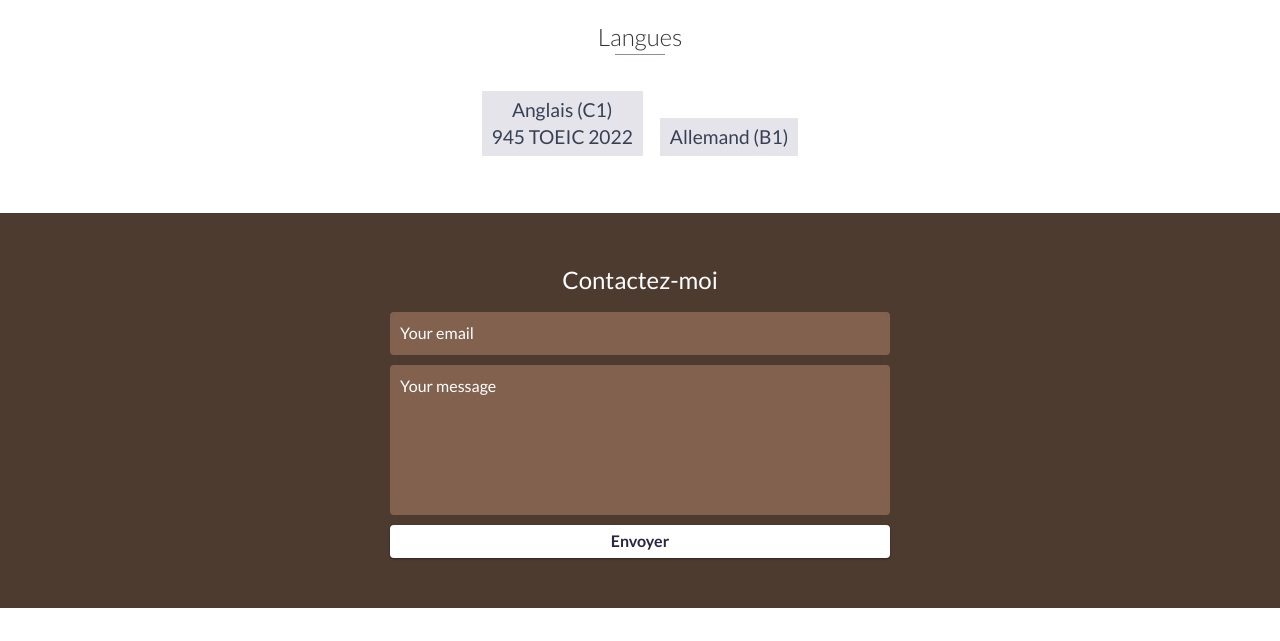
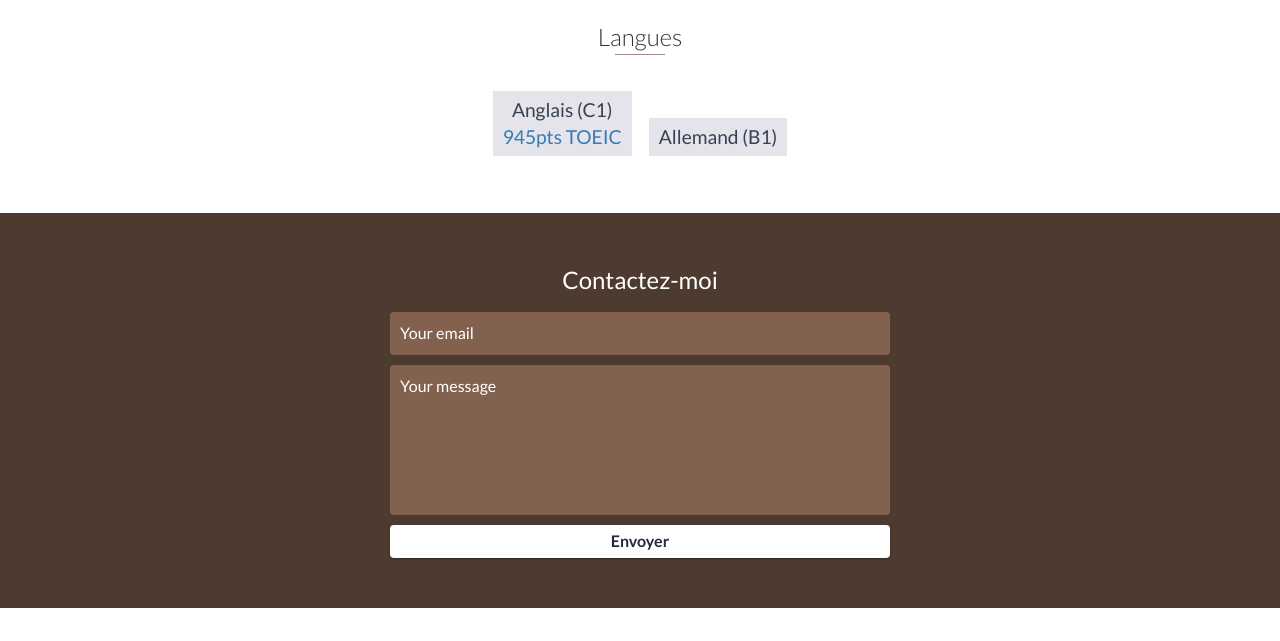
Before and after one commit to nicolas-lcn/nicolas-lcn.github.io, a website: page index.html in a window 1280 px wide. Shown: the part 5345-5986 px from the top of the page. Drawn offline with nearby package versions, Linux system fonts and the light colour scheme.

Commit message:
added toeic certificate

```diff
--- a/index.html
+++ b/index.html
@@ -327,7 +327,7 @@
         <br>
         <h3 class="heading-other"> Langues</h3>
         <ul>
-            <li> Anglais (C1) <br>945 TOEIC 2022</li>
+            <li> Anglais (C1) <br><a href="docs/TOEIC Digital Score Report.pdf">945pts TOEIC</a></li>
             <li> Allemand (B1) </li>
         </ul>
     </div>
```
Also changed, not shown: 1 other file.
